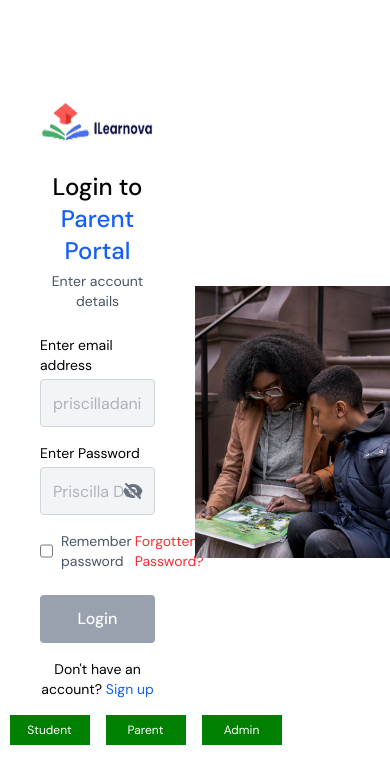
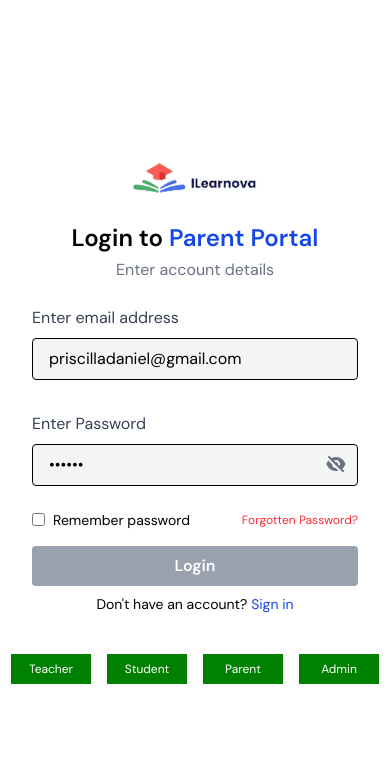
Before and after one commit to Dmajor80/Ilearnova-fe, a React (Vite) app: page /parent-login in a window 390 px wide. Shown: the top 784 px of the page. Built offline with nearby package versions, Linux system fonts and the light colour scheme.

Commit message:
form validation  and responsiveness

```diff
--- a/src/parent/Pages/ParentLogin.jsx
+++ b/src/parent/Pages/ParentLogin.jsx
@@ -1,55 +1,69 @@
-import React, { useState } from "react";
-import logo from "/logo.png";
+// import logo from "/logo.png";
 import teacherIllustration from "/mother.png";
-import { Link } from "react-router-dom";
+import { Link } from "react-router-dom"
+import { useState } from "react";
+import { useNavigate } from "react-router-dom";
+const DEFAULT_EMAIL = "priscilladaniel@gmail.com";
+const DEFAULT_PASSWORD = "123456";
 
-const ParentLogin = () => {
-  const [showPassword, setShowPassword] = useState(false);
+
+const authenticateUser = async (email, password) => {
+  // Example: Replace with your actual authentication logic
+  // Simulate a database check
+  return email === DEFAULT_EMAIL && password === DEFAULT_PASSWORD;
+};
+
+function ParentLogin() {
+  const [email, setEmail] = useState(DEFAULT_EMAIL);
+  const [password, setPassword] = useState(DEFAULT_PASSWORD);
+  const [remember, setRemember] = useState(false);
+  const [error, setError] = useState("");
+  const [showPassword, setShowPassword] = useState(false)
+  const navigate = useNavigate(); // Initialize navigate
+
+
+  const handleSubmit = async (e) => {
+    e.preventDefault();
+    const isAuthenticated = await authenticateUser(email, password);
+    if (isAuthenticated) {
+      setError("");
+      navigate("/parent-dashboard"); // Redirect to dashboard
+    } else {
+      setError("Invalid email or password.");
+    }
+  };
 
   return (
-    <div className="flex h-screen">
-      {/* Left side - login form */}
-      <div className="w-1/2 flex flex-col items-center justify-center px-10">
-        <div className="w-full max-w-md">
-          {/* Logo */}
-          <div className="mb-6 flex justify-center">
-            <img src={logo} alt="iLearnova Logo" className="h-12" />
-          </div>
-
-          {/* Login text */}
-          <div className="mb-6">
-            <h1 className="text-2xl font-medium text-center">
-              Login to <span className="text-blue-600">Parent Portal</span>
-            </h1>
-            <p className="text-sm text-gray-600 mt-1 text-center">
-              Enter account details
-            </p>
-          </div>
-
-          {/* Form */}
-          <form className="w-full">
-            {/* Email input */}
+    <div className="flex min-h-screen">
+      <div className="w-full md:w-1/2 flex flex-col justify-center items-center bg-white px-8 py-12">
+        <img src="/logo.png" alt="Ilearnova Logo" className="mb-6 w-32" />
+        <h2 className="text-2xl font-semibold mb-1">Login to <span className="text-blue-700">Parent Portal</span></h2>
+        <p className="mb-6 text-gray-500">Enter account details</p>
+        <form className="w-full max-w-sm" onSubmit={handleSubmit}>
           <div className="mb-4">
-              <label className="block text-sm mb-1">Enter email address</label>
+            <label className="block mb-2 text-gray-700">Enter email address</label>
             <input
               type="email"
-                placeholder="priscilladaniel@gmail.com"
-                className="w-full h-12 px-3 py-2 bg-gray-100 border border-gray-300 rounded text-gray-500"
+              className="w-full mb-4 px-4 py-2 border rounded bg-gray-100"
+              value={email}
+              onChange={e => setEmail(e.target.value)}
+              required
             />
           </div>
+          <div className="mb-4">
+            <label className="block mb-2 text-gray-700">Enter Password</label>
 
-            {/* Password input */}
-            <div className="mb-4">
-              <label className="block text-sm mb-1">Enter Password</label>
-              <div className="relative">
+            <div className="relative flex items-center">
               <input
                 type={showPassword ? "text" : "password"}
-                  placeholder="Priscilla Daniel"
-                  className="w-full h-12 px-3 py-2 bg-gray-100 border border-gray-300 rounded text-gray-500"
+                className="w-full mb-2 px-4 py-2 border rounded bg-gray-100"
+                value={password}
+                onChange={e => setPassword(e.target.value)}
+                required
               />
               <button
                 type="button"
-                  className="absolute right-3 top-1/2 transform -translate-y-1/2"
+                className="absolute right-3 top-[20px] transform -translate-y-1/2"
                 onClick={() => setShowPassword(!showPassword)}
               >
                 {showPassword ? (
@@ -83,46 +97,34 @@ const ParentLogin = () => {
                 )}
               </button>
             </div>
+
           </div>
-
-            {/* Remember password and Forgot password */}
-            <div className="flex justify-between items-center mb-6">
-              <div className="flex items-center">
+          <div className="flex items-center justify-between mb-4">
+            <label className="flex items-center text-sm">
               <input
                 type="checkbox"
-                  id="remember"
-                  className="w-4 h-4 border border-gray-300 rounded mr-2"
+                checked={remember}
+                onChange={e => setRemember(e.target.checked)}
+                className="mr-2"
               />
-                <label htmlFor="remember" className="text-sm text-gray-600">
               Remember password
             </label>
+            <a href="#" className="text-xs text-red-500 hover:underline">Forgotten Password?</a>
           </div>
-              <a href="#" className="text-sm text-red-500">
-                Forgotten Password?
-              </a>
-            </div>
-
-            {/* Login button */}
-            <Link to="/parent-dashboard">
+          {error && <div className="mb-2 text-red-500 text-sm">{error}</div>}
           <button
             type="submit"
-                className="w-full h-12 bg-gray-400 text-white rounded font-medium mb-4"
+            className="w-full bg-gray-400 text-white py-2 rounded font-semibold mb-2"
           >
             Login
           </button>
-            </Link>
+          <div className="text-center text-sm">
+            Don&apos;t have an account? <a href="#" className="text-blue-700 hover:underline">Sign in</a>
+          </div>
+        </form>
 
-            {/* Sign up link */}
-            <div className="text-center text-sm">
-              Don't have an account?{" "}
-              <a href="/signup" className="text-blue-600">
-                Sign up
-              </a>
-            </div>
-            {/* switch button */}
-            <div className="flex items-center gap-[1rem] justify-center mt-[1rem]">
-              <Link to="/login">
-                <button className="w-[80px] h-[30px] bg-[green] text-[12px] text-[white] hover:bg-[#253325] cursor-pointer">
+        <div className="flex items-center gap-[1rem] justify-center mt-10">
+          <Link to="/login">                 <button className="w-[80px] h-[30px] bg-[green] text-[12px] text-[white] hover:bg-[#253325] cursor-pointer">
             Teacher
           </button>
           </Link>
@@ -143,19 +145,12 @@ const ParentLogin = () => {
           </Link>
         </div>
         {/* switch button */}
-          </form>
       </div>
-      </div>
-
-      {/* Right side - illustration */}
-      <div className="w-1/2  flex items-center justify-center relative">
-        <div className=" absolute top-0 left-0 right-0 bottom-0 z-0">
-          {/* Mathematical elements background would be here */}
-        </div>
+      <div className="hidden md:block md:w-1/2 h-screen">
         <img
           src={teacherIllustration}
-          alt="Teacher illustration"
-          className="h-5/6 object-contain relative z-10"
+          alt="Parent and child"
+          className="object-cover w-full h-full"
         />
       </div>
     </div>
--- a/src/parent/components/SideMenu.jsx
+++ b/src/parent/components/SideMenu.jsx
@@ -16,7 +16,7 @@ import { Link } from "react-router-dom";
 
 function SideMenu() {
   const [isSidebarOpen, setIsSidebarOpen] = useState(false);
-  const [activeItem, setActiveItem] = useState('Dashboard');
+  const [activeItem, setActiveItem] = useState('');
 
 
   const toggleSidebar = () => setIsSidebarOpen(!isSidebarOpen);
```
Lines whose indentation alone changed are shown as unchanged.
